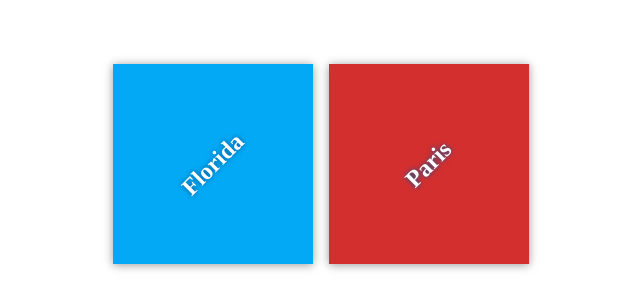
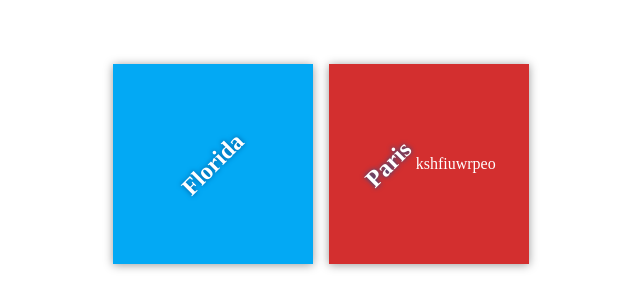
Before and after one commit to PrzemekJedruch/my-travel-plans, a plain HTML site: page index.html in a window 1280 px wide. Shown: the part 236-544 px from the top of the page, without its empty margins (319-959 px from the left). Drawn offline with Linux system fonts and the light colour scheme.

Commit message:
Added paragraph

```diff
--- a/index.html
+++ b/index.html
@@ -16,6 +16,7 @@
 
             <div class="destination" id="paris">
                 <h2>Paris</h2>
+		<p>kshfiuwrpeo</p>
             </div>
         </div>
     </div>
```
